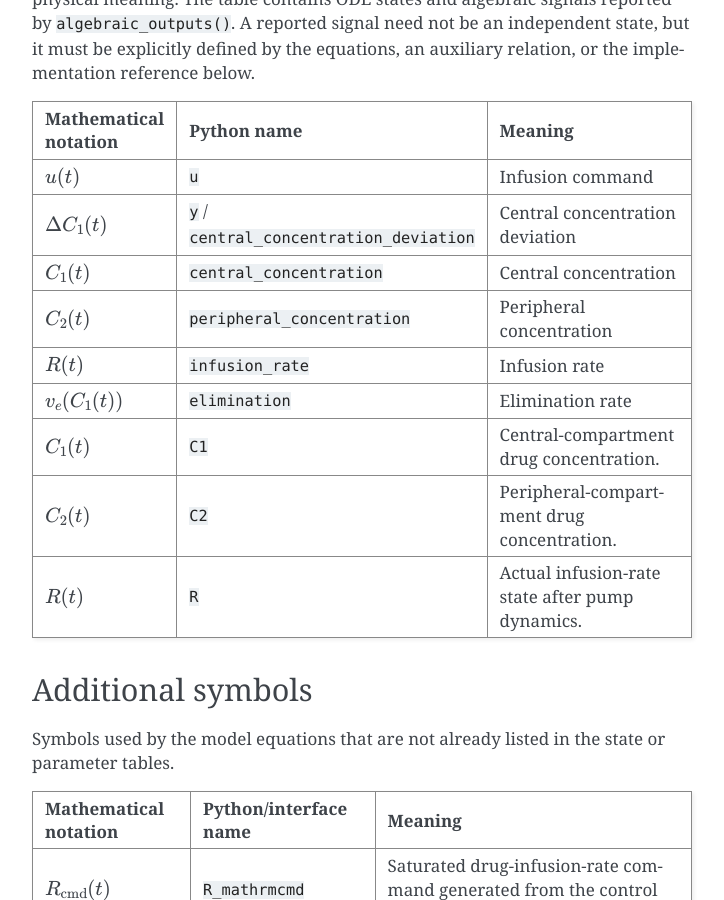
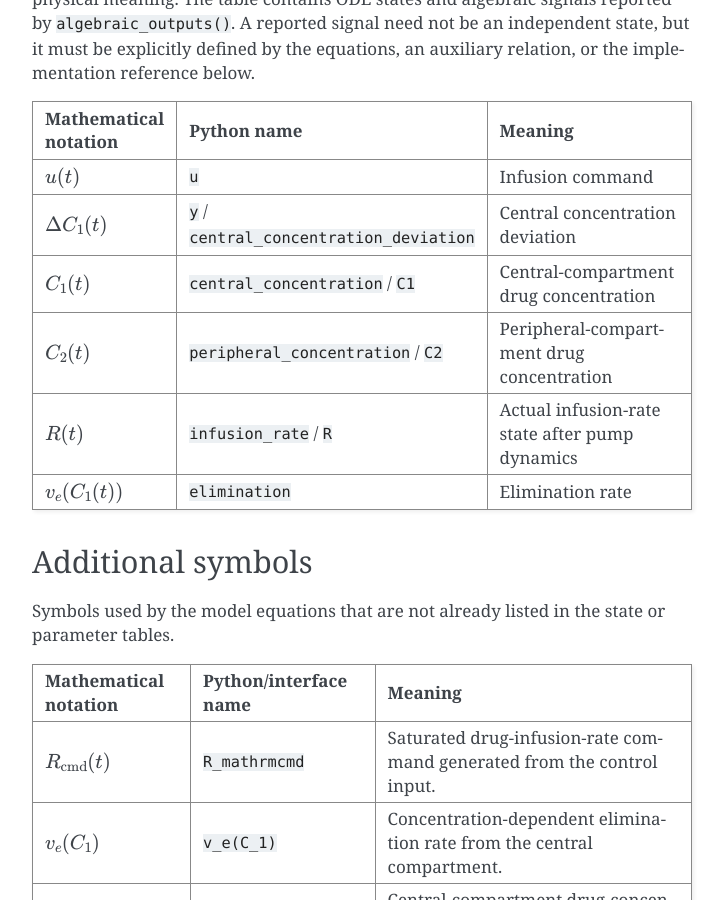
Before and after one commit to simple-machine-learning/SISO-Adaptive-Control, a Sphinx documentation site: the page built from packages/SISO_Adaptive_Control_Python_v1.0.0/documentation/models/drug_infusion_pk.rst, in a window 1280 px wide and 900 px high, scrolled down 2854 px. Shown: the whole window, without its empty margins (388-1112 px from the left). Built offline with Sphinx 7.4.7, drawn with Linux system fonts in a browser that asks for light colours.

Commit message:
Consolidate duplicate documentation variables

```diff
--- a/packages/SISO_Adaptive_Control_Python_v1.0.0/documentation/models/drug_infusion_pk.rst
+++ b/packages/SISO_Adaptive_Control_Python_v1.0.0/documentation/models/drug_infusion_pk.rst
@@ -157,26 +157,17 @@ The first column gives the readable mathematical notation, the second gives the
      - ``y`` / ``central_concentration_deviation``
      - Central concentration deviation
    * - :math:`C_{1}(t)`
-     - ``central_concentration``
-     - Central concentration
+     - ``central_concentration`` / ``C1``
+     - Central-compartment drug concentration
    * - :math:`C_{2}(t)`
-     - ``peripheral_concentration``
-     - Peripheral concentration
+     - ``peripheral_concentration`` / ``C2``
+     - Peripheral-compartment drug concentration
    * - :math:`R(t)`
-     - ``infusion_rate``
-     - Infusion rate
+     - ``infusion_rate`` / ``R``
+     - Actual infusion-rate state after pump dynamics
    * - :math:`v_e(C_1(t))`
      - ``elimination``
      - Elimination rate
-   * - :math:`C_{1}(t)`
-     - ``C1``
-     - Central-compartment drug concentration.
-   * - :math:`C_{2}(t)`
-     - ``C2``
-     - Peripheral-compartment drug concentration.
-   * - :math:`R(t)`
-     - ``R``
-     - Actual infusion-rate state after pump dynamics.
 
 Additional symbols
 ------------------
```
